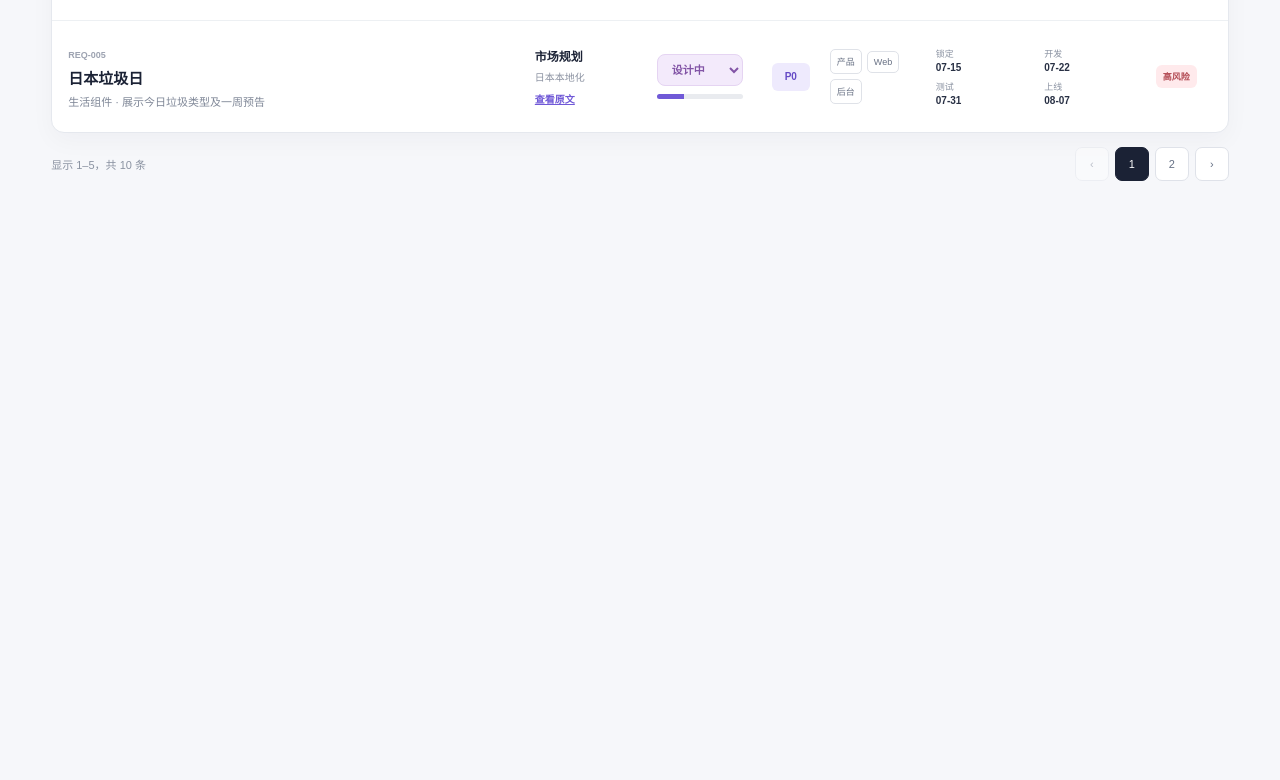
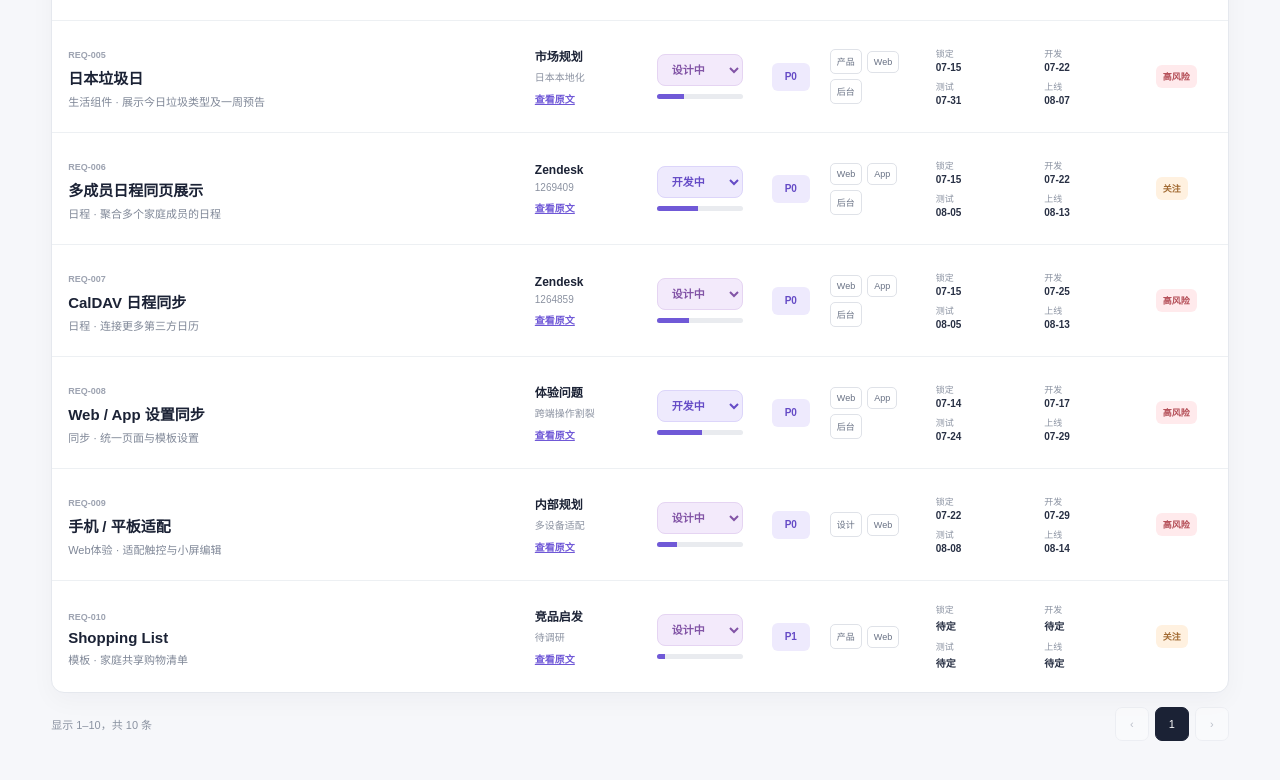
Before and after one commit to s5c7sf487p-ops/eink-requirements-roadmap, a plain HTML site: page index.html in a window 1280 px wide. Shown: the part 951-1731 px from the top of the page. Before the commit the page ends 1192 px from the top, so only its background shows below. Drawn offline with Linux system fonts and the light colour scheme.

Commit message:
Update requirement status workflow

```diff
--- a/index.html
+++ b/index.html
@@ -33,7 +33,7 @@
         </div>
       </section>
       <div class="plan-tabs"><button class="active" data-plan="全部">全部需求<b>10</b></button><button data-plan="已排期">已排期<b>9</b></button><button data-plan="未规划">需求池未规划<b>1</b></button></div>
-      <div class="toolbar"><label class="search">⌕<input id="searchInput" placeholder="搜索需求、模块或需求来源"></label><select id="statusFilter"><option>全部状态</option><option>需求池</option><option>设计中</option><option>开发中</option><option>测试中</option><option>待发布</option></select><select id="priorityFilter"><option>全部优先级</option><option>P0</option><option>P1</option><option>P2</option></select><select id="moduleFilter"><option>全部模块</option><option>生活组件</option><option>环境组件</option><option>日程</option><option>同步</option><option>Web体验</option></select><select id="sortBy"><option value="default">默认排序</option><option value="priority">按优先级排序</option><option value="status">按状态排序</option><option value="release">按上线时间排序</option></select><div class="toggle"><button class="active" data-view="pool">列表</button><button data-view="schedule">排期</button></div><span class="count" id="resultCount">10 个需求</span></div>
+      <div class="toolbar"><label class="search">⌕<input id="searchInput" placeholder="搜索需求、模块或需求来源"></label><select id="statusFilter"><option>全部状态</option><option>需求池</option><option>设计中</option><option>开发中</option><option>测试中</option><option>待发布</option></select><select id="priorityFilter"><option>全部优先级</option><option>P0</option><option>P1</option><option>P2</option></select><select id="moduleFilter"><option>全部模块</option><option>生活组件</option><option>环境组件</option><option>模板</option><option>日程</option><option>同步</option><option>Web体验</option></select><select id="sortBy"><option value="default">默认排序</option><option value="priority">按优先级排序</option><option value="status">按状态排序</option><option value="release">按上线时间排序</option></select><div class="toggle"><button class="active" data-view="pool">列表</button><button data-view="schedule">排期</button></div><span class="count" id="resultCount">10 个需求</span></div>
       <section class="card pool" id="poolView">
         <div class="row thead"><span>功能点</span><span>需求来源</span><span>状态</span><span>优先级</span><span>涉及端</span><span>计划时间（四阶段）</span><span>风险</span></div>
         <div id="requirementRows"></div>
@@ -57,11 +57,17 @@
       {id:7,title:"CalDAV 日程同步",module:"日程",source:"Zendesk",sourceDetail:"1264859",sourceOriginal:"希望接入支持 CalDAV 的日历服务，将更多第三方日历同步到 Home Dashboard。",status:"设计中",priority:"P0",teams:["Web","App","后台"],lock:"07-15",dev:"07-25",test:"08-05",release:"08-13",progress:38,risk:"高风险",description:"连接更多第三方日历"},
       {id:8,title:"Web / App 设置同步",module:"同步",source:"体验问题",sourceDetail:"跨端操作割裂",sourceOriginal:"用户在 App 和网页端修改同一页面时，设置结果不一致，容易出现覆盖或不知道哪一端生效的问题。",status:"开发中",priority:"P0",teams:["Web","App","后台"],lock:"07-14",dev:"07-17",test:"07-24",release:"07-29",progress:52,risk:"高风险",description:"统一页面与模板设置"},
       {id:9,title:"手机 / 平板适配",module:"Web体验",source:"内部规划",sourceDetail:"多设备适配",sourceOriginal:"网页编辑器需要适配手机和平板，优先解决触控、画布缩放和小屏信息密度问题。",status:"设计中",priority:"P0",teams:["设计","Web"],lock:"07-22",dev:"07-29",test:"08-08",release:"08-14",progress:24,risk:"高风险",description:"适配触控与小屏编辑"},
-      {id:10,title:"Shopping List",module:"生活组件",source:"竞品启发",sourceDetail:"待调研",sourceOriginal:"看到家庭信息屏上的共享购物清单场景，考虑是否适合纳入我们的可自定义内容体系，当前仍待调研。",status:"需求池",priority:"P1",teams:["产品","Web"],lock:"待定",dev:"待定",test:"待定",release:"待定",progress:10,risk:"关注",description:"家庭共享购物清单"}
+      {id:10,title:"Shopping List",module:"模板",source:"竞品启发",sourceDetail:"待调研",sourceOriginal:"看到家庭信息屏上的共享购物清单场景，考虑是否适合纳入我们的可自定义内容体系，当前仍待调研。",status:"设计中",priority:"P1",teams:["产品","Web"],lock:"待定",dev:"待定",test:"待定",release:"待定",progress:10,risk:"关注",description:"家庭共享购物清单"}
     ];
     const rowRoot=document.getElementById("requirementRows"),scheduleRoot=document.getElementById("scheduleRows"),pagination=document.getElementById("pagination");
     let planFilter="全部",currentPage=1;
-    const pageSize=5,statusOrder={"需求池":0,"设计中":1,"开发中":2,"测试中":3,"待发布":4,"已发布":5};
+    const pageSize=10,statusOrder={"已发布":0,"待发布":1,"设计中":2,"开发中":3,"测试中":4,"需求池":5};
+    const statusStorageKey="eink-requirement-statuses";
+    try{
+      const savedStatuses=JSON.parse(localStorage.getItem(statusStorageKey)||"{}");
+      requirements.forEach(r=>{if(Object.prototype.hasOwnProperty.call(statusOrder,savedStatuses[r.id]))r.status=savedStatuses[r.id]});
+    }catch(error){}
+    function saveStatuses(){try{localStorage.setItem(statusStorageKey,JSON.stringify(Object.fromEntries(requirements.map(r=>[r.id,r.status]))))}catch(error){}}
     function esc(value){return String(value).replace(/[&<>"']/g,c=>({"&":"&amp;","<":"&lt;",">":"&gt;",'"':"&quot;","'":"&#39;"}[c]))}
     function statusClass(s){return s==="测试中"?"s-test":s==="设计中"?"s-design":s==="需求池"?"s-pool":""}
     function render(){
@@ -77,7 +83,7 @@
       rowRoot.innerHTML=pageList.map(r=>`<article class="row req"><div class="feature"><span class="reqid">REQ-${String(r.id).padStart(3,"0")}</span><strong>${esc(r.title)}</strong><small>${esc(r.module)} · ${esc(r.description)}</small></div><div class="source">${esc(r.source)}<small>${esc(r.sourceDetail)}</small><button class="source-link" data-source-id="${r.id}">查看原文</button></div><div><select class="status ${statusClass(r.status)}" data-id="${r.id}">${["需求池","设计中","开发中","测试中","待发布","已发布"].map(s=>`<option ${s===r.status?"selected":""}>${s}</option>`).join("")}</select><div class="bar"><i style="width:${r.progress}%"></i></div></div><span class="priority">${r.priority}</span><div class="teams">${r.teams.map(t=>`<span>${esc(t)}</span>`).join("")}</div><div class="phase-dates"><span>锁定<b>${r.lock}</b></span><span>开发<b>${r.dev}</b></span><span>测试<b>${r.test}</b></span><span>上线<b>${r.release}</b></span></div><span class="risk-tag ${r.risk==="高风险"?"risk-high":""}">${r.risk}</span></article>`).join("");
       scheduleRoot.innerHTML=pageList.filter(r=>r.release!=="待定").map(r=>{const dateIndex=d=>{const [m,day]=d.split("-").map(Number);return m===8?25+day:day-6},start=Math.max(0,dateIndex(r.lock)/42*100),end=Math.min(100,dateIndex(r.release)/42*100);return `<article class="schedule-row"><div class="schedule-name"><span class="priority">${r.priority}</span><div><strong>${esc(r.title)}</strong><small>${r.status} · ${esc(r.source)}</small></div></div><div class="timeline"><i style="left:${start}%;width:${Math.max(5,end-start)}%"></i></div></article>`}).join("");
       pagination.innerHTML=`<span>显示 ${list.length?startIndex+1:0}–${Math.min(startIndex+pageSize,list.length)}，共 ${list.length} 条</span><button data-page="${currentPage-1}" ${currentPage===1?"disabled":""}>‹</button>${Array.from({length:pageCount},(_,i)=>`<button class="${i+1===currentPage?"active":""}" data-page="${i+1}">${i+1}</button>`).join("")}<button data-page="${currentPage+1}" ${currentPage===pageCount?"disabled":""}>›</button>`;
-      document.querySelectorAll(".status[data-id]").forEach(el=>el.onchange=e=>{requirements.find(r=>r.id===Number(e.target.dataset.id)).status=e.target.value;render()});
+      document.querySelectorAll(".status[data-id]").forEach(el=>el.onchange=e=>{requirements.find(r=>r.id===Number(e.target.dataset.id)).status=e.target.value;saveStatuses();render()});
       document.querySelectorAll("[data-source-id]").forEach(el=>el.onclick=()=>openSource(Number(el.dataset.sourceId)));
       pagination.querySelectorAll("button:not(:disabled)").forEach(el=>el.onclick=()=>{currentPage=Number(el.dataset.page);render();window.scrollTo({top:document.getElementById("poolView").offsetTop-20,behavior:"smooth"})})
     }
```
